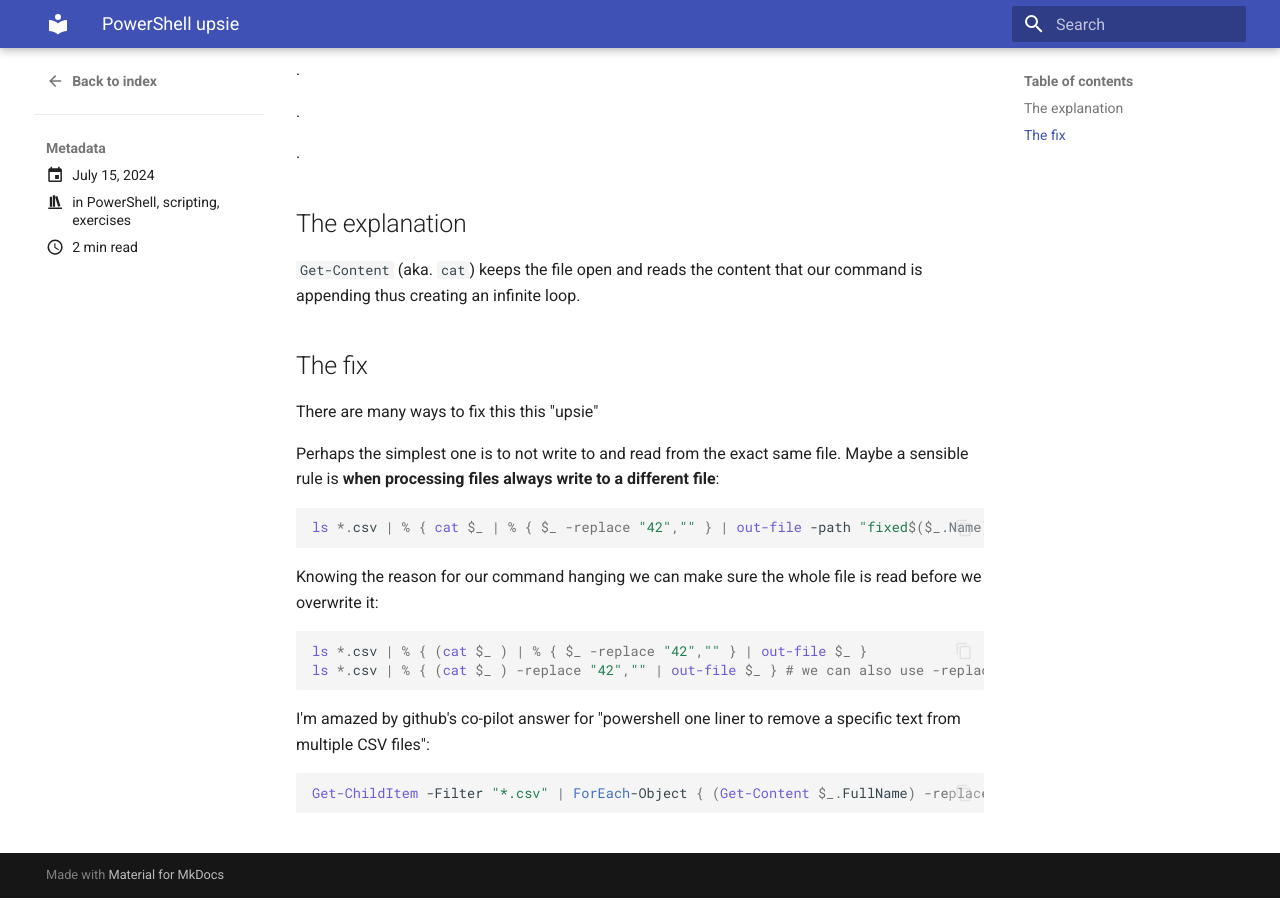
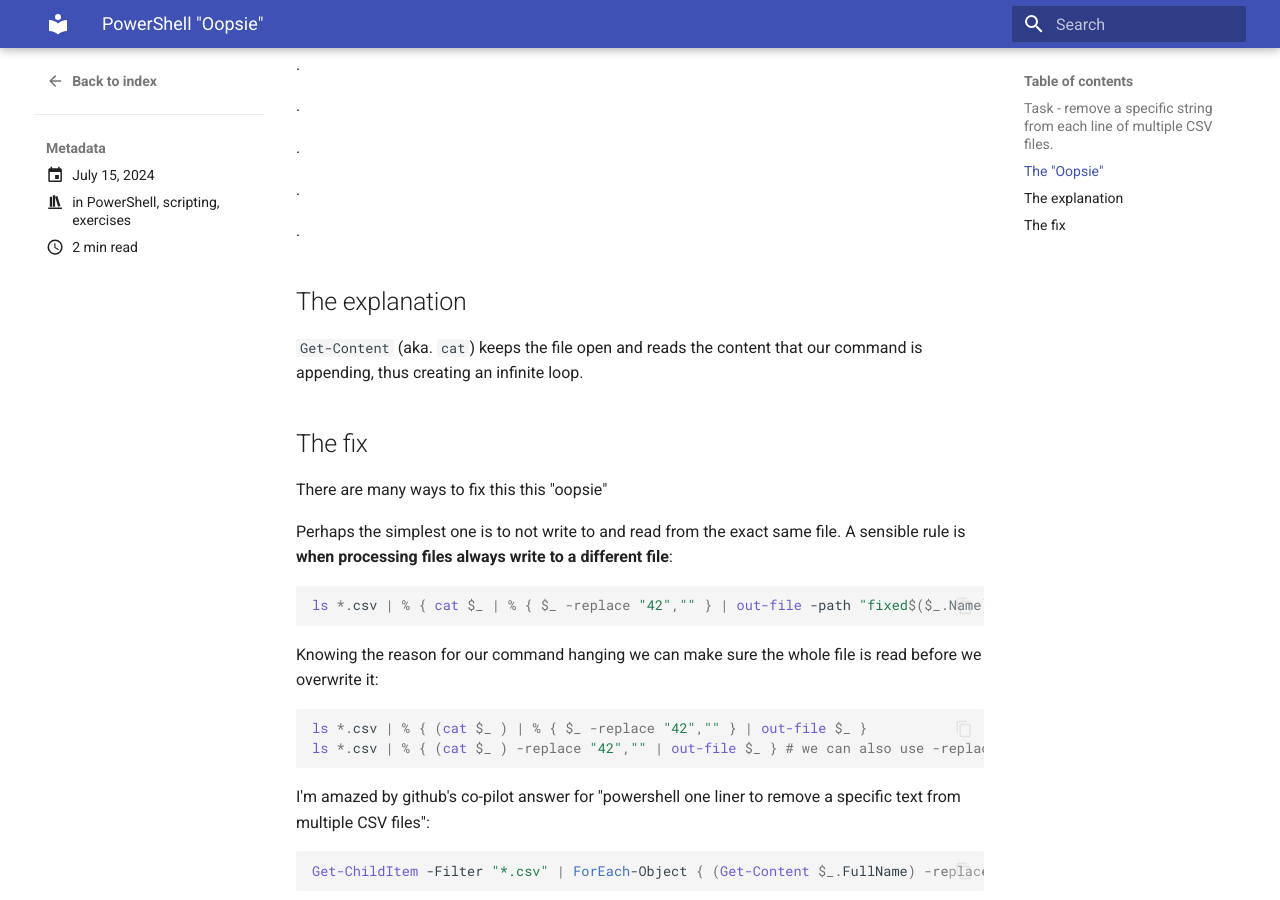
Before and after one commit to inwenis/blog, an MkDocs documentation site: the page built from docs/posts/post15.md, in a window 1280 px wide and 900 px high, scrolled down 2069 px. Built offline with MkDocs 1.6.1 and Material for MkDocs 9.7.7, drawn with Linux system fonts in a browser that asks for light colours; some of the changed text lies outside the part shown.

Commit message:
chat gpt editor

````diff
--- a/docs/posts/post15.md
+++ b/docs/posts/post15.md
@@ -7,11 +7,11 @@
   - exercises
 ---
 
-# PowerShell upsie
+# PowerShell "Oopsie"
 
-Task - remove a specific string from each line of multiple CSV files.
+## Task - remove a specific string from each line of multiple CSV files.
 
-This task is added to the [scripting exercise list](post02.md).
+This task was added to the [scripting exercise list](post02.md).
 
 First - let's generate some CSV files to work with:
 ```PowerShell
@@ -30,12 +30,12 @@
 $fileNames | % { $csvData | Export-Csv -Path $_ }
 ```
 
-The upsie:
+## The "Oopsie"
 ```PowerShell
 ls *.csv | % { cat $_ | % { $_ -replace "42","" } | out-file $_ -Append }
 ```
 
-This command will never finish. Run it for a moment (and kill it), see the result and try to figure out what happens. Explanation below.
+This command will never finish. Run it for a moment (and then kill it), see the result, and try to figure out what happens. Explanation below.
 
 .
 
@@ -110,14 +110,14 @@
 .
 
 ## The explanation
-`Get-Content` (aka. `cat`) keeps the file open and reads the content that our command is appending thus creating an infinite loop.
+`Get-Content` (aka. `cat`) keeps the file open and reads the content that our command is appending, thus creating an infinite loop.
 
 
 ## The fix
 
-There are many ways to fix this this "upsie"
+There are many ways to fix this this "oopsie"
 
-Perhaps the simplest one is to not write to and read from the exact same file. Maybe a sensible rule is __when processing files always write to a different file__:
+Perhaps the simplest one is to not write to and read from the exact same file. A sensible rule is __when processing files always write to a different file__:
 
 ```PowerShell
 ls *.csv | % { cat $_ | % { $_ -replace "42","" } | out-file -path "fixed$($_.Name)" }
````
